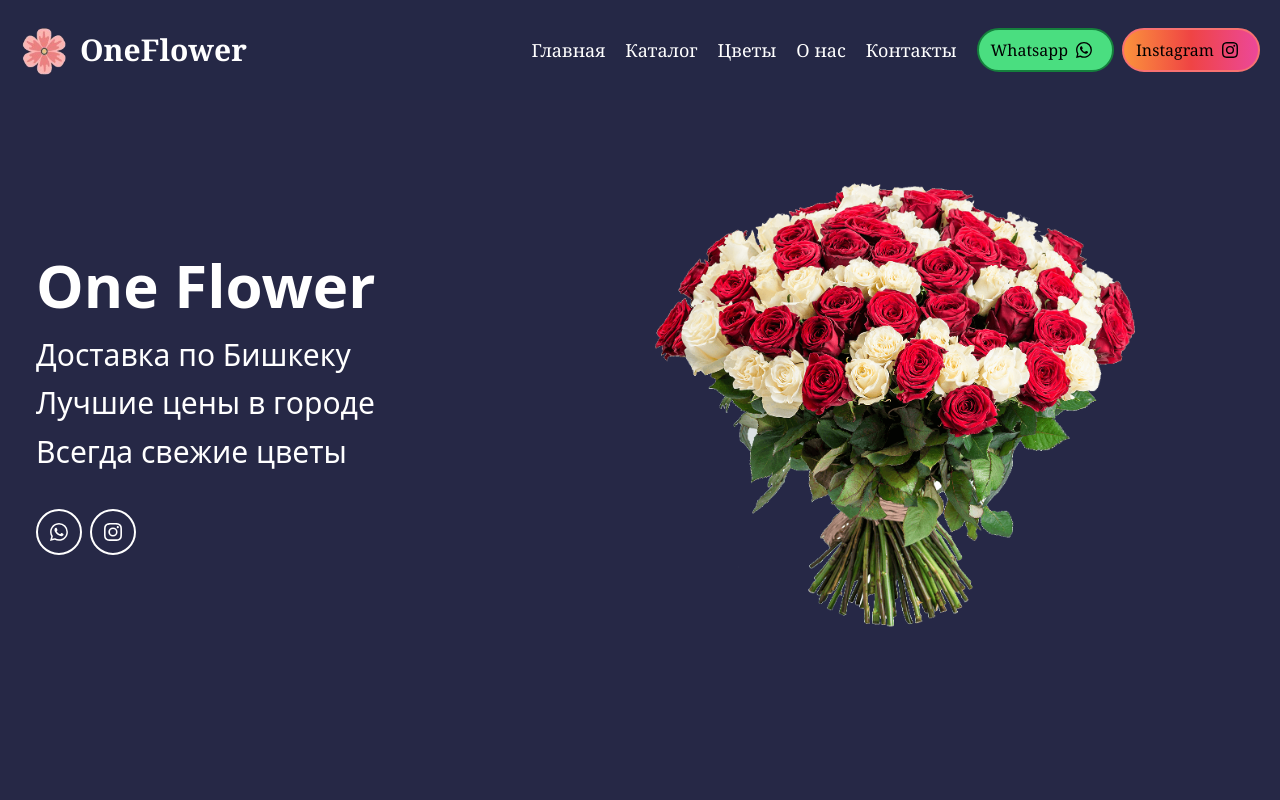
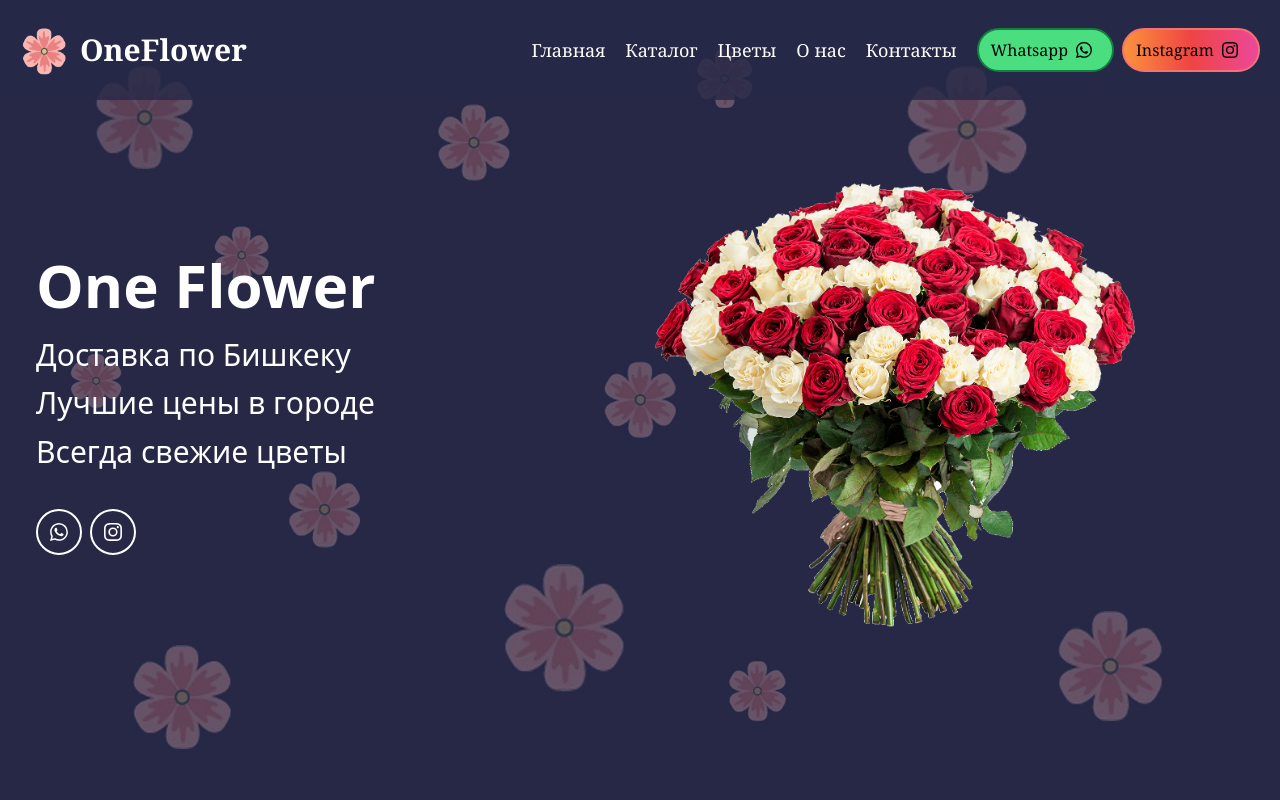
Before and after one commit to Adiletbaike/oneflower, a Next.js app: page / in a window 1280 px wide. Shown: the top 800 px of the page. Built offline with nearby package versions, Linux system fonts and the light colour scheme.

Commit message:
Flower Background

```diff
--- a/src/Components/Hero.jsx
+++ b/src/Components/Hero.jsx
@@ -5,7 +5,7 @@ import { BsInstagram } from "react-icons/bs";
 const Hero = () => {
   return (
     <section
-      className="bg-nurti bg-no-repeat bg-cover bg-right text-gray-600 body-font h-screen"
+      className="bg-[url(/images/background.jpg)] bg-no-repeat bg-cover bg-center text-gray-600 body-font h-screen"
       id="hero"
     >
       <div className="container mx-auto  flex px-5 py-40 md:flex-row flex-col items-center">
--- a/src/app/layout.jsx
+++ b/src/app/layout.jsx
@@ -9,6 +9,10 @@ import Products from "@/Components/Products";
 
 const Layout = ({ children }) => {
   return (
+    <>
+      <head>
+        <title>OneFlower</title>
+      </head>
       <html lang="en" className="!scroll-smooth">
         <body>
           <Header />
@@ -27,6 +31,7 @@ const Layout = ({ children }) => {
           ></script>
         </body>
       </html>
+    </>
   );
 };
 
```
Also changed, not shown: public/images/background.jpg (added). Lines whose indentation alone changed are shown as unchanged.
